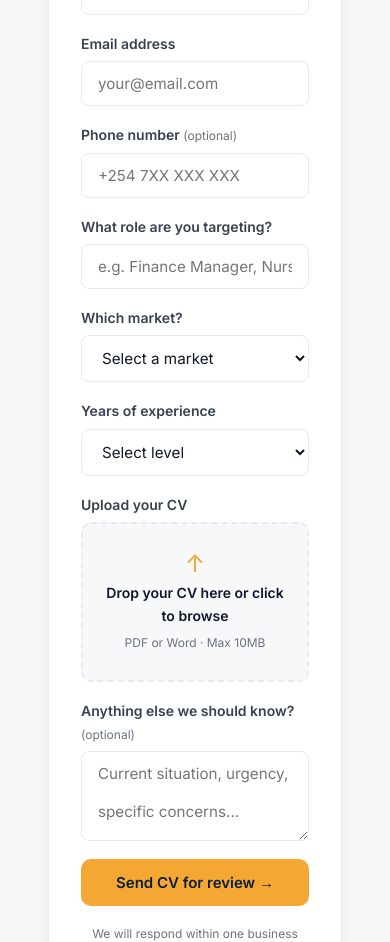
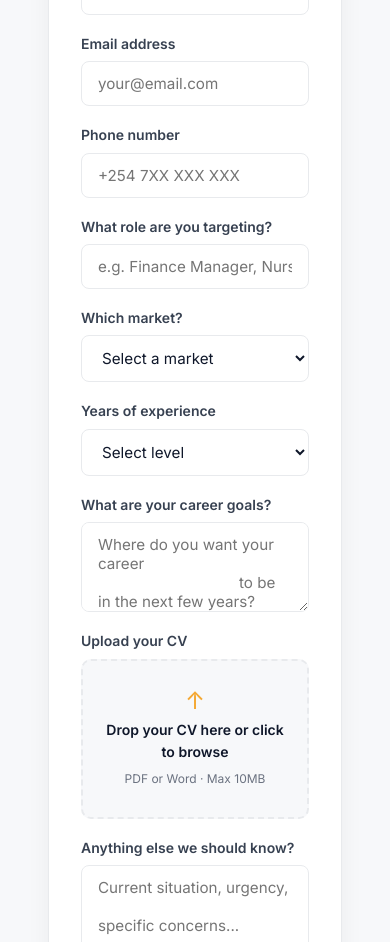
Before and after one commit to J4hz/CareerDataSolutions, a React (Vite) app: page /contact/career in a window 390 px wide. Shown: the part 1260-2202 px from the top of the page. Built offline with nearby package versions, Linux system fonts and the light colour scheme.

Commit message:
contact page fix

```diff
--- a/src/pages/ContactCareer.jsx
+++ b/src/pages/ContactCareer.jsx
@@ -10,6 +10,7 @@ export default function ContactCareer() {
     targetRole:      '',
     targetMarket:    '',
     experienceLevel: '',
+    careerGoals:     '',
     message:         '',
   });
   const [cvFile,     setCvFile]     = useState(null);
@@ -49,9 +50,12 @@ export default function ContactCareer() {
     const e = {};
     if (!formData.name.trim())            e.name = 'Name is required';
     if (!formData.email.trim())           e.email = 'Email is required';
+    if (!formData.phone.trim())           e.phone = 'Phone number is required';
     if (!formData.targetRole.trim())      e.targetRole = 'Target role is required';
     if (!formData.targetMarket)           e.targetMarket = 'Please select a market';
     if (!formData.experienceLevel)        e.experienceLevel = 'Please select your level';
+    if (!formData.careerGoals.trim())     e.careerGoals = 'Please tell us your career goals';
+    if (!formData.message.trim())         e.message = 'This field is required';
     if (!cvFile)                          e.cv = 'Please upload your CV';
     return e;
   };
@@ -245,16 +249,17 @@ export default function ContactCareer() {
 
                 {/* Phone */}
                 <div className="contact-form-card__field">
-                  <label>Phone number
-                    <span className="field-optional"> (optional)</span>
-                  </label>
+                  <label>Phone number</label>
                   <input
                     type="tel"
                     placeholder="+254 7XX XXX XXX"
                     value={formData.phone}
                     onChange={e => setFormData(p => ({
                       ...p, phone: e.target.value }))}
+                    className={errors.phone ? 'field-error' : ''}
                   />
+                  {errors.phone &&
+                    <span className="field-error-msg">{errors.phone}</span>}
                 </div>
 
                 {/* Target role */}
@@ -319,6 +324,24 @@ export default function ContactCareer() {
                     </span>}
                 </div>
 
+                {/* Career goals */}
+                <div className="contact-form-card__field">
+                  <label>What are your career goals?</label>
+                  <textarea
+                    rows={3}
+                    placeholder="Where do you want your career
+                                 to be in the next few years?"
+                    value={formData.careerGoals}
+                    onChange={e => setFormData(p => ({
+                      ...p, careerGoals: e.target.value }))}
+                    className={errors.careerGoals ? 'field-error' : ''}
+                  />
+                  {errors.careerGoals &&
+                    <span className="field-error-msg">
+                      {errors.careerGoals}
+                    </span>}
+                </div>
+
                 {/* CV Upload */}
                 <div className="contact-form-card__field">
                   <label>Upload your CV</label>
@@ -376,9 +399,7 @@ export default function ContactCareer() {
 
                 {/* Notes */}
                 <div className="contact-form-card__field">
-                  <label>Anything else we should know?
-                    <span className="field-optional"> (optional)</span>
-                  </label>
+                  <label>Anything else we should know?</label>
                   <textarea
                     rows={3}
                     placeholder="Current situation, urgency,
@@ -386,7 +407,10 @@ export default function ContactCareer() {
                     value={formData.message}
                     onChange={e => setFormData(p => ({
                       ...p, message: e.target.value }))}
+                    className={errors.message ? 'field-error' : ''}
                   />
+                  {errors.message &&
+                    <span className="field-error-msg">{errors.message}</span>}
                 </div>
 
                 <button
--- a/src/styles/contact.css
+++ b/src/styles/contact.css
@@ -7,7 +7,7 @@
 
 .contact-page__inner {
   display: grid;
-  grid-template-columns: 1fr 1fr;
+  grid-template-columns: 1fr;
   gap: 64px;
   max-width: 1000px;
   margin: 0 auto;
@@ -138,7 +138,6 @@
 /* ── Responsive ── */
 @media (max-width: 768px) {
   .contact-page__inner {
-    grid-template-columns: 1fr;
     gap: 40px;
   }
 
```
Also changed, not shown: api/notify-career.js (+13 -4 lines).
